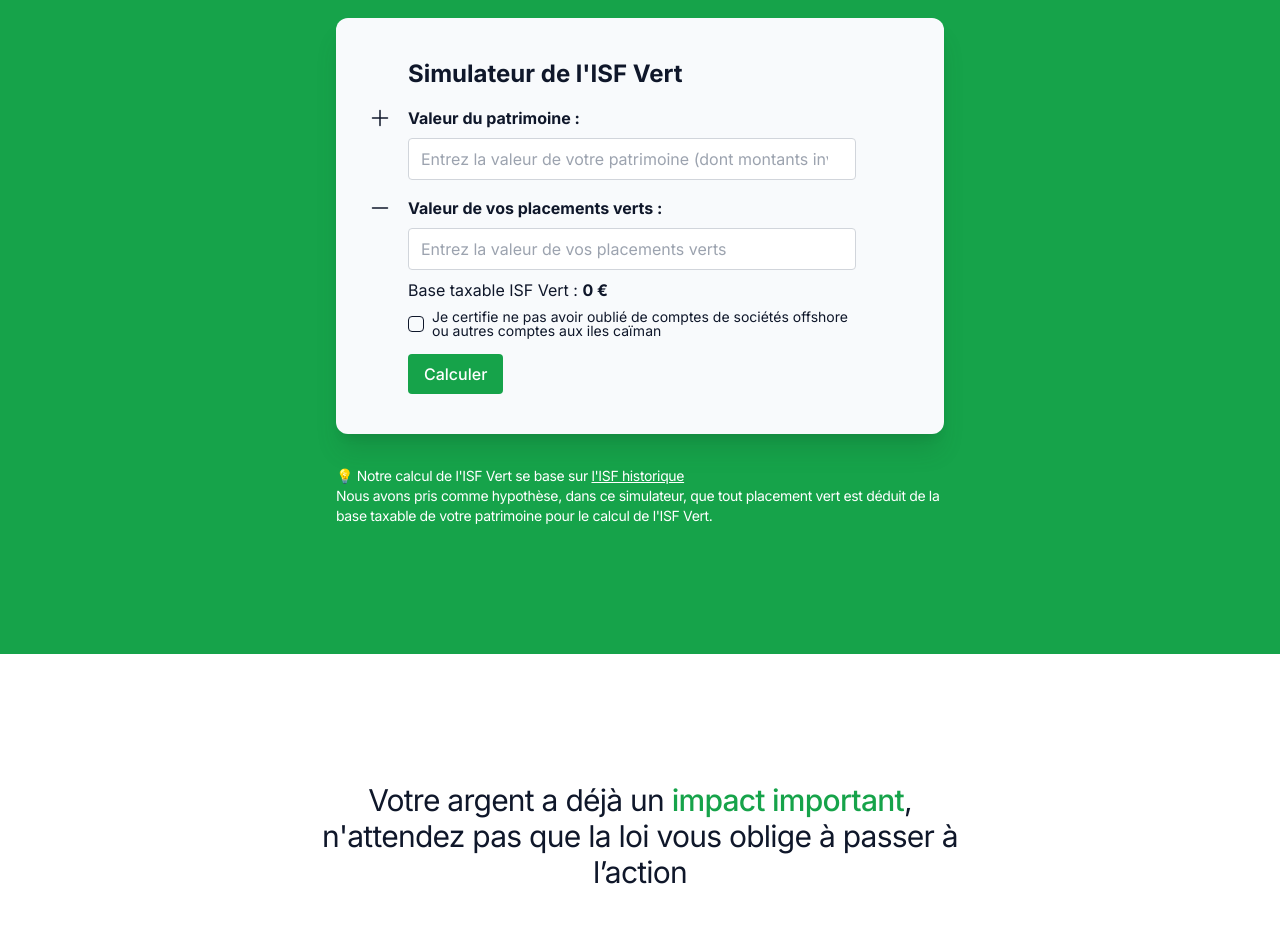
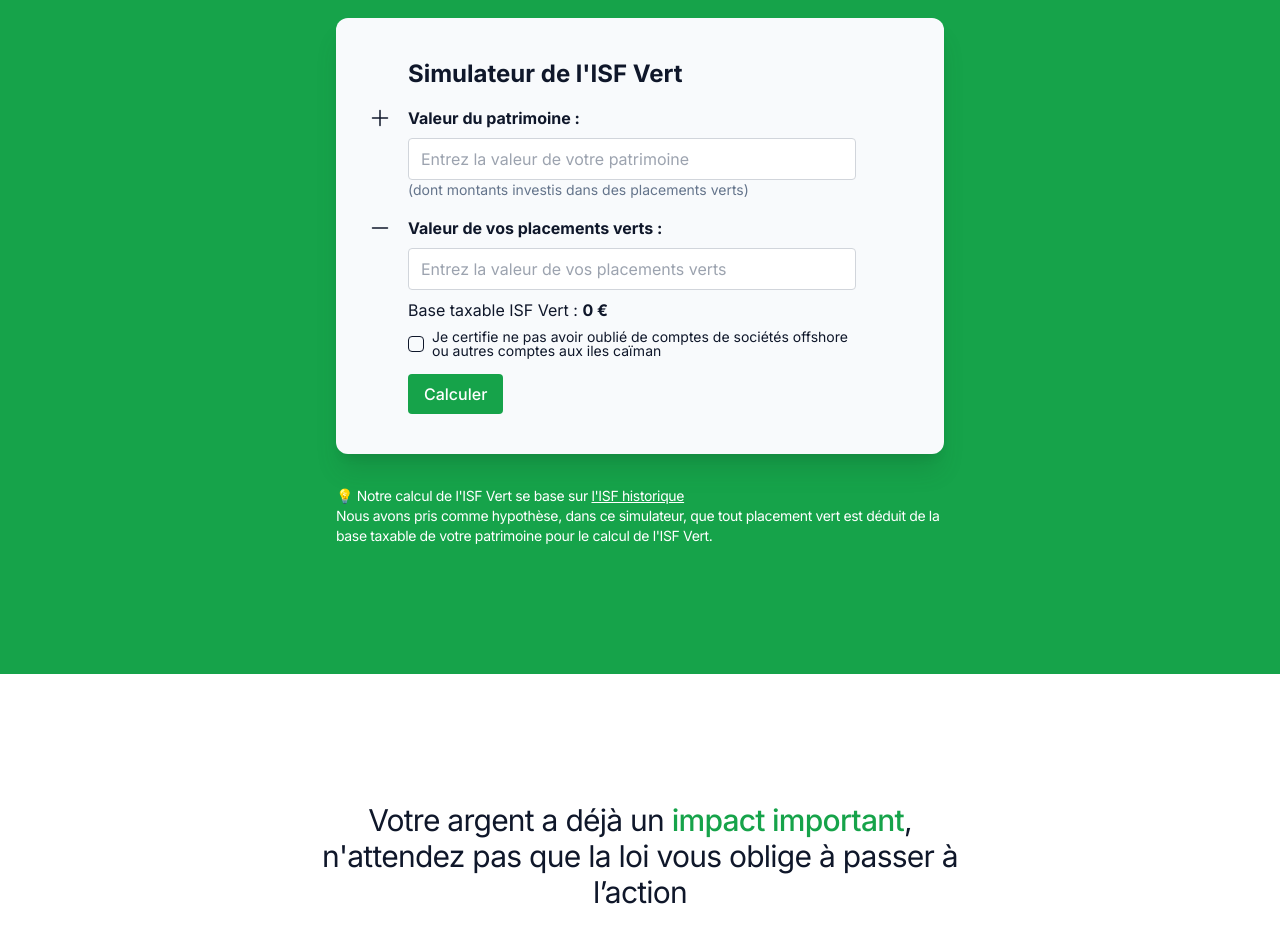
Before and after one commit to alexandre-mace/isfvert, a Next.js app: page / in a window 1280 px wide. Shown: the part 2320-3255 px from the top of the page. Built offline with nearby package versions, Linux system fonts and the light colour scheme.

Commit message:
Update form label

```diff
--- a/components/IsfForm.tsx
+++ b/components/IsfForm.tsx
@@ -58,10 +58,13 @@ const IsfForm = () => {
             className="w-full px-3 py-2 border border-gray-300 rounded focus-visible:outline-none focus-visible:ring-2 focus-visible:ring-green-600"
             type="number"
             id="patrimoine"
-            placeholder="Entrez la valeur de votre patrimoine (dont montants investis dans des placements verts)"
+            placeholder="Entrez la valeur de votre patrimoine"
             required
             onChange={(e) => setPatrimoine(e.target.value)}
           />
+          <div className={"text-sm text-slate-500"}>
+            (dont montants investis dans des placements verts)
+          </div>
           <label
             className="relative block font-bold mb-2 mt-4"
             htmlFor="patrimoine"
```
